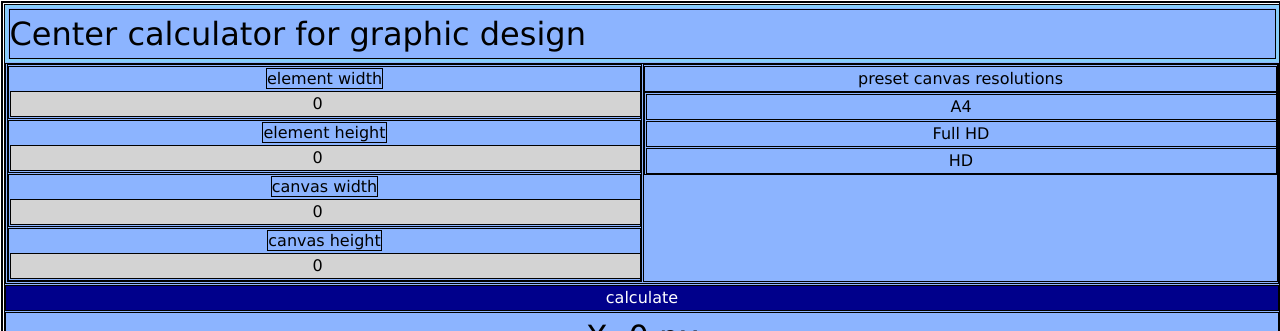
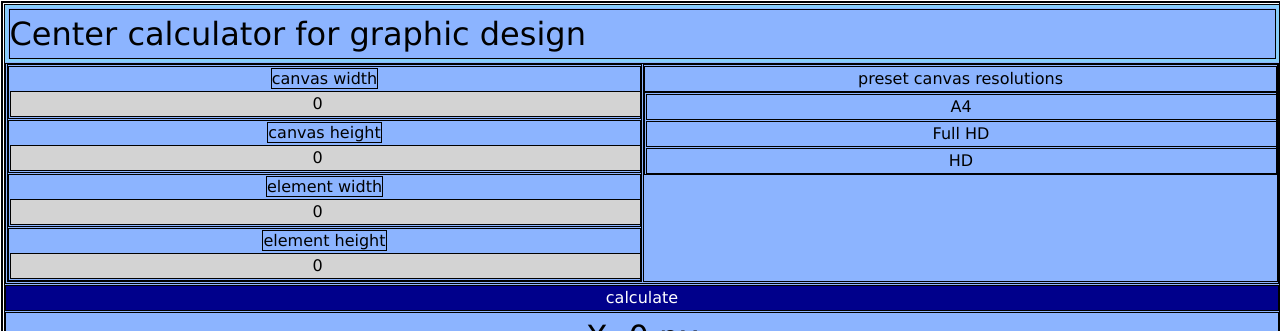
Before and after one commit to hactuss/ccenter, a SvelteKit app: page / in a window 1280 px wide. Shown: the top 331 px of the page. Built offline with nearby package versions, Linux system fonts and the light colour scheme.

Commit message:
modified:   src/routes/+page.svelte

```diff
--- a/src/routes/+page.svelte
+++ b/src/routes/+page.svelte
@@ -30,20 +30,20 @@
     <div class="flex">
         <div class="flex flex-col w-[100%]">
             <div>
+                <label for="">canvas width</label>
+                <input type="number" value={cw} />
+            </div>
+            <div>
+                <label for="">canvas height</label>
+                <input type="number" value={ch} />
+            </div>
+            <div>
                 <label for="">element width</label>
                 <input type="number" value={ew} />
             </div>
             <div>
                 <label for="">element height</label>
                 <input type="number" value={eh} />
-            </div>
-            <div>
-                <label for="">canvas width</label>
-                <input type="number" value={cw} />
-            </div>
-            <div>
-                <label for="">canvas height</label>
-                <input type="number" value={ch} />
             </div>
         </div>
         <div class="w-[100%]">
```
